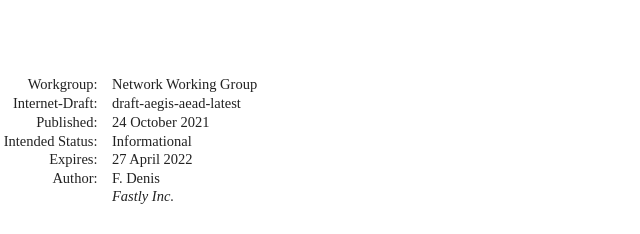
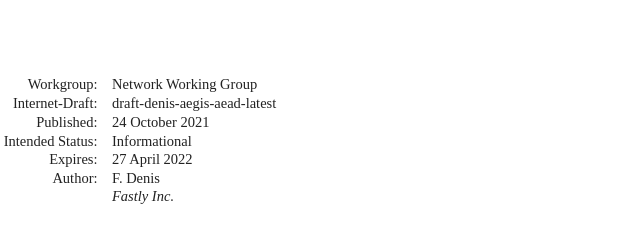
Before and after one commit to fscoto/draft-aegis-aead, a plain HTML site: page draft-denis-aegis-aead.html in a window 1280 px wide. Shown: the top 234 px of the page, 143-783 px from the left. Drawn offline with Linux system fonts and the light colour scheme; a web font is replaced by a local one.

Commit message:
Script updating gh-pages from f6cb226. [ci skip]

```diff
--- a/draft-denis-aegis-aead.html
+++ b/draft-denis-aegis-aead.html
@@ -11,7 +11,7 @@
     " name="description">
 <meta content="xml2rfc 3.10.0" name="generator">
 <meta content="Internet-Draft" name="keyword">
-<meta content="draft-aegis-aead-latest" name="ietf.draft">
+<meta content="draft-denis-aegis-aead-latest" name="ietf.draft">
 <!-- Generator version information:
   xml2rfc 3.10.0
     Python 3.9.5
@@ -1048,7 +1048,7 @@ svg [stroke="fill"], svg [fill^="#fff"] {
 <dt class="label-workgroup">Workgroup:</dt>
 <dd class="workgroup">Network Working Group</dd>
 <dt class="label-internet-draft">Internet-Draft:</dt>
-<dd class="internet-draft">draft-aegis-aead-latest</dd>
+<dd class="internet-draft">draft-denis-aegis-aead-latest</dd>
 <dt class="label-published">Published:</dt>
 <dd class="published">
 <time datetime="2021-10-24" class="published">24 October 2021</time>
```
Also changed, not shown: draft-denis-aegis-aead.txt.
